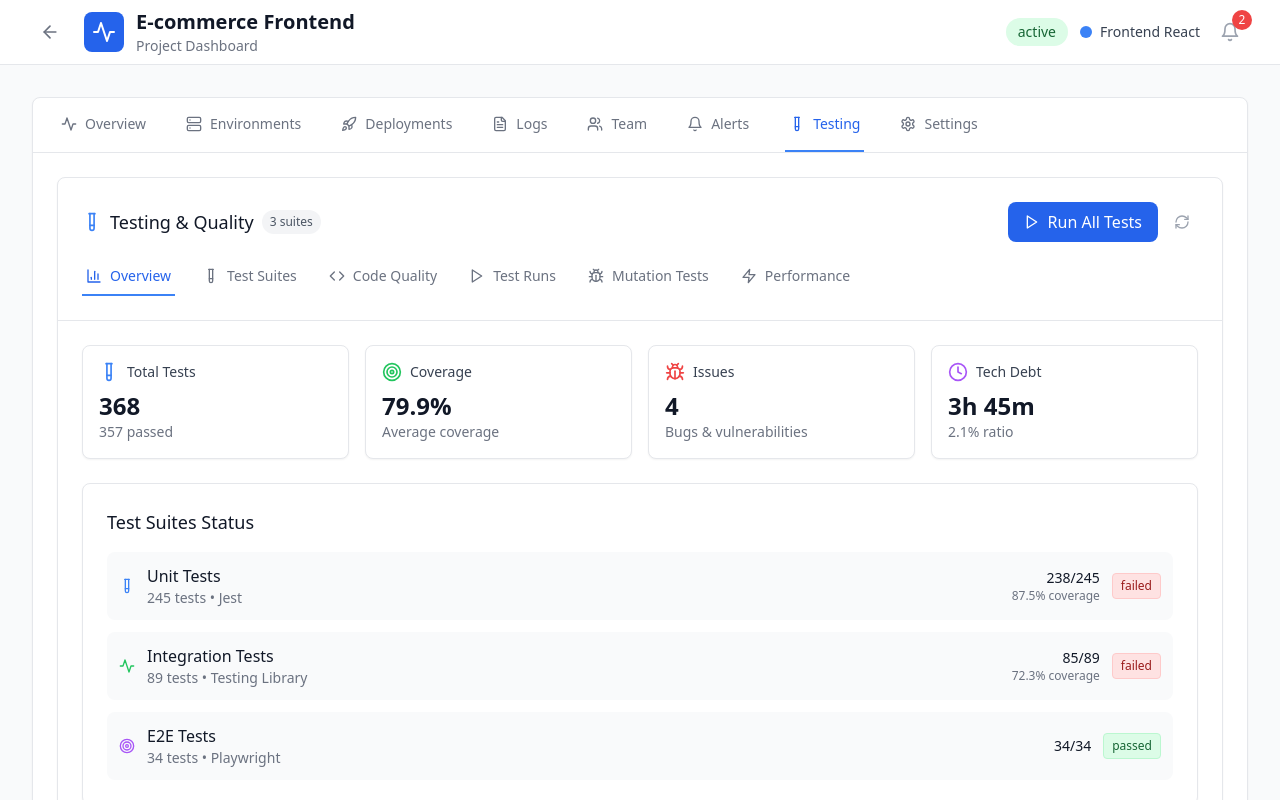
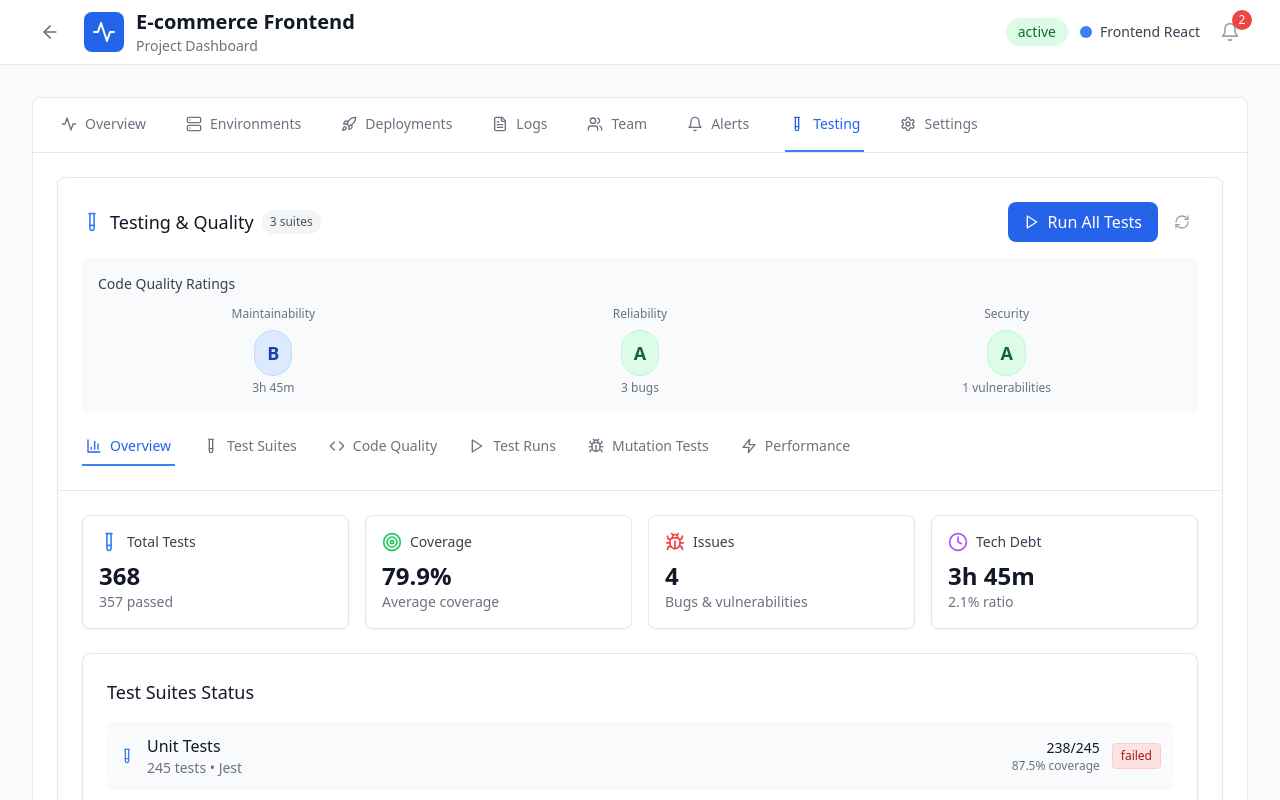
Before and after one commit to jpandof/projects, a React (Vite) app: page /project/proj-001 in a window 1280 px wide. Both pictures are taken after a click on the button "Testing". Shown: the top 800 px of the page. Built offline with nearby package versions, Linux system fonts and the light colour scheme.

Commit message:
Updated ProjectTesting.tsx

```diff
--- a/src/components/ProjectTesting.tsx
+++ b/src/components/ProjectTesting.tsx
@@ -249,31 +249,6 @@ export const ProjectTesting: React.FC<ProjectTestingProps> = ({ projectId }) =>
       </div>
 
       {/* Quality Metrics */}
-      {qualityMetrics && (
-        <div className="bg-white rounded-lg shadow-sm border p-6">
-          <h3 className="text-lg font-medium text-gray-900 mb-4">Code Quality Ratings</h3>
-          <div className="grid grid-cols-1 md:grid-cols-3 gap-4">
-            <div className="text-center">
-              <div className="text-sm text-gray-500 mb-2">Maintainability</div>
-              <div className={`inline-flex items-center px-3 py-2 rounded-full border font-bold text-lg ${getRatingColor(qualityMetrics.maintainabilityRating)}`}>
-                {qualityMetrics.maintainabilityRating}
-              </div>
-            </div>
-            <div className="text-center">
-              <div className="text-sm text-gray-500 mb-2">Reliability</div>
-              <div className={`inline-flex items-center px-3 py-2 rounded-full border font-bold text-lg ${getRatingColor(qualityMetrics.reliabilityRating)}`}>
-                {qualityMetrics.reliabilityRating}
-              </div>
-            </div>
-            <div className="text-center">
-              <div className="text-sm text-gray-500 mb-2">Security</div>
-              <div className={`inline-flex items-center px-3 py-2 rounded-full border font-bold text-lg ${getRatingColor(qualityMetrics.securityRating)}`}>
-                {qualityMetrics.securityRating}
-              </div>
-            </div>
-          </div>
-        </div>
-      )}
     </div>
   );
 
@@ -806,6 +781,36 @@ export const ProjectTesting: React.FC<ProjectTestingProps> = ({ projectId }) =>
           </div>
         </div>
 
+        {/* Quality Ratings in Header */}
+        {qualityMetrics && (
+          <div className="mb-4 bg-gray-50 rounded-lg p-4">
+            <h4 className="text-sm font-medium text-gray-700 mb-3">Code Quality Ratings</h4>
+            <div className="grid grid-cols-1 md:grid-cols-3 gap-4">
+              <div className="text-center">
+                <div className="text-xs text-gray-500 mb-2">Maintainability</div>
+                <div className={`inline-flex items-center px-3 py-2 rounded-full border font-bold text-lg ${getRatingColor(qualityMetrics.maintainabilityRating)}`}>
+                  {qualityMetrics.maintainabilityRating}
+                </div>
+                <div className="text-xs text-gray-500 mt-1">{qualityMetrics.technicalDebt}</div>
+              </div>
+              <div className="text-center">
+                <div className="text-xs text-gray-500 mb-2">Reliability</div>
+                <div className={`inline-flex items-center px-3 py-2 rounded-full border font-bold text-lg ${getRatingColor(qualityMetrics.reliabilityRating)}`}>
+                  {qualityMetrics.reliabilityRating}
+                </div>
+                <div className="text-xs text-gray-500 mt-1">{qualityMetrics.bugs} bugs</div>
+              </div>
+              <div className="text-center">
+                <div className="text-xs text-gray-500 mb-2">Security</div>
+                <div className={`inline-flex items-center px-3 py-2 rounded-full border font-bold text-lg ${getRatingColor(qualityMetrics.securityRating)}`}>
+                  {qualityMetrics.securityRating}
+                </div>
+                <div className="text-xs text-gray-500 mt-1">{qualityMetrics.vulnerabilities} vulnerabilities</div>
+              </div>
+            </div>
+          </div>
+        )}
+
         {/* Tabs */}
         <div className="flex space-x-6 overflow-x-auto">
           {tabs.map((tab) => {
```
